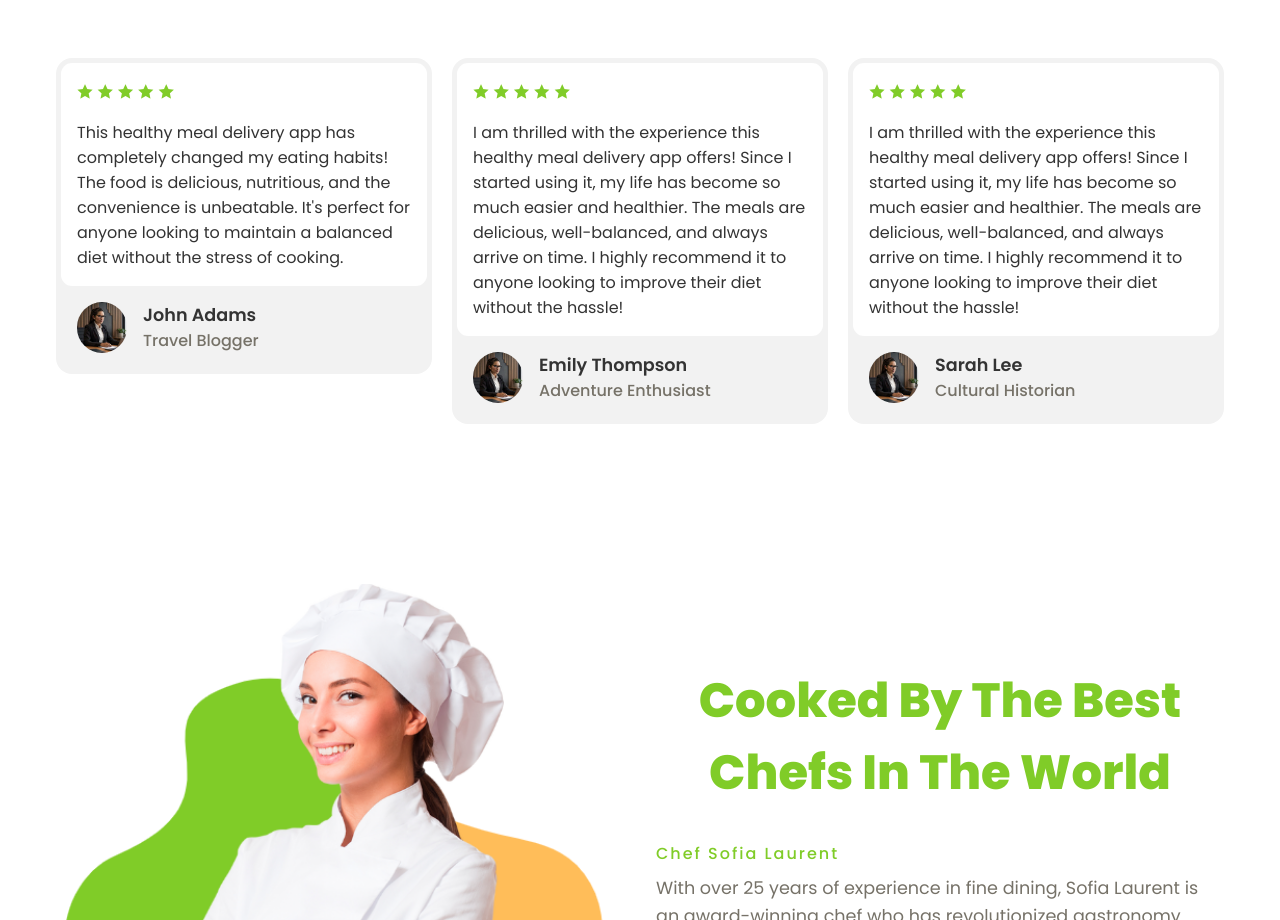
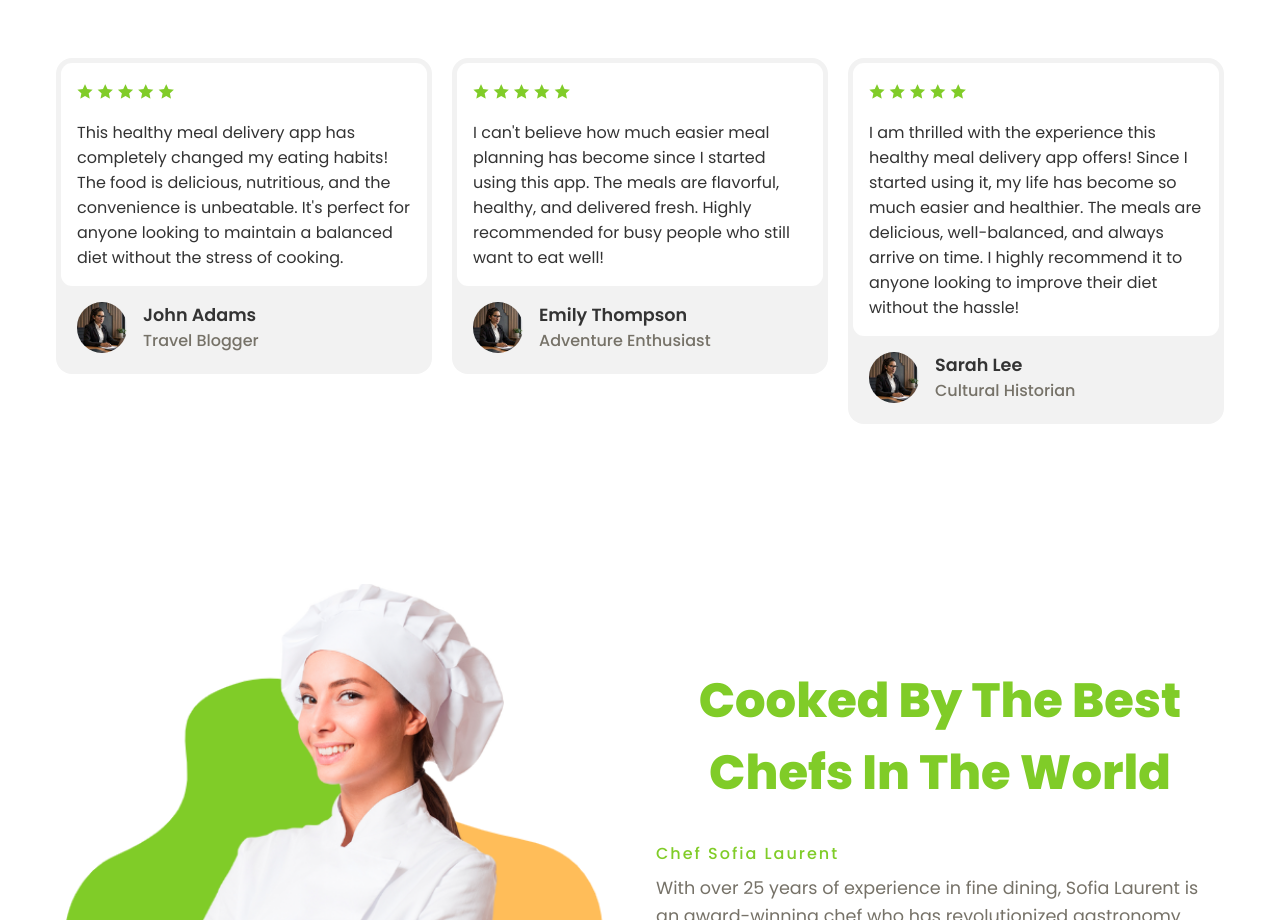
Before and after one commit to Open-Source-SI729-2402-SV54/landing-page, a plain HTML site: page index.html in a window 1280 px wide. Shown: the part 5200-6120 px from the top of the page. Drawn offline with nearby package versions, Linux system fonts and the light colour scheme.

Commit message:
coment client 2

```diff
--- a/index.html
+++ b/index.html
@@ -293,7 +293,8 @@
                                 <span><i class="ri-star-fill"></i></span>
                             </div>
                             <p>
-                            I am thrilled with the experience this healthy meal delivery app offers! Since I started using it, my life has become so much easier and healthier. The meals are delicious, well-balanced, and always arrive on time. I highly recommend it to anyone looking to improve their diet without the hassle!</p>
+                                I can't believe how much easier meal planning has become since I started using this app. The meals are flavorful, healthy, and delivered fresh. Highly recommended for busy people who still want to eat well!
+                            </p>
                         </div>
                         <div class="client__details">
                             <img src="img/c1.jpeg" alt="client" />
```
